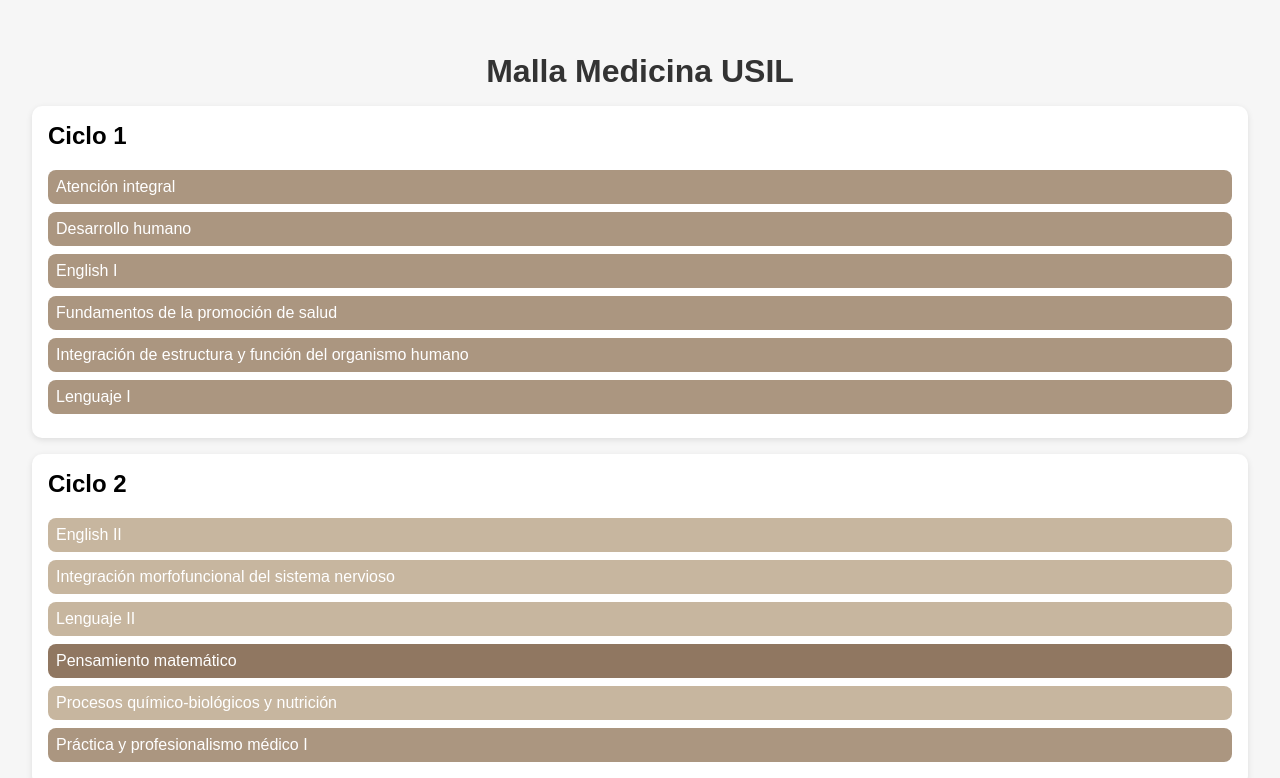
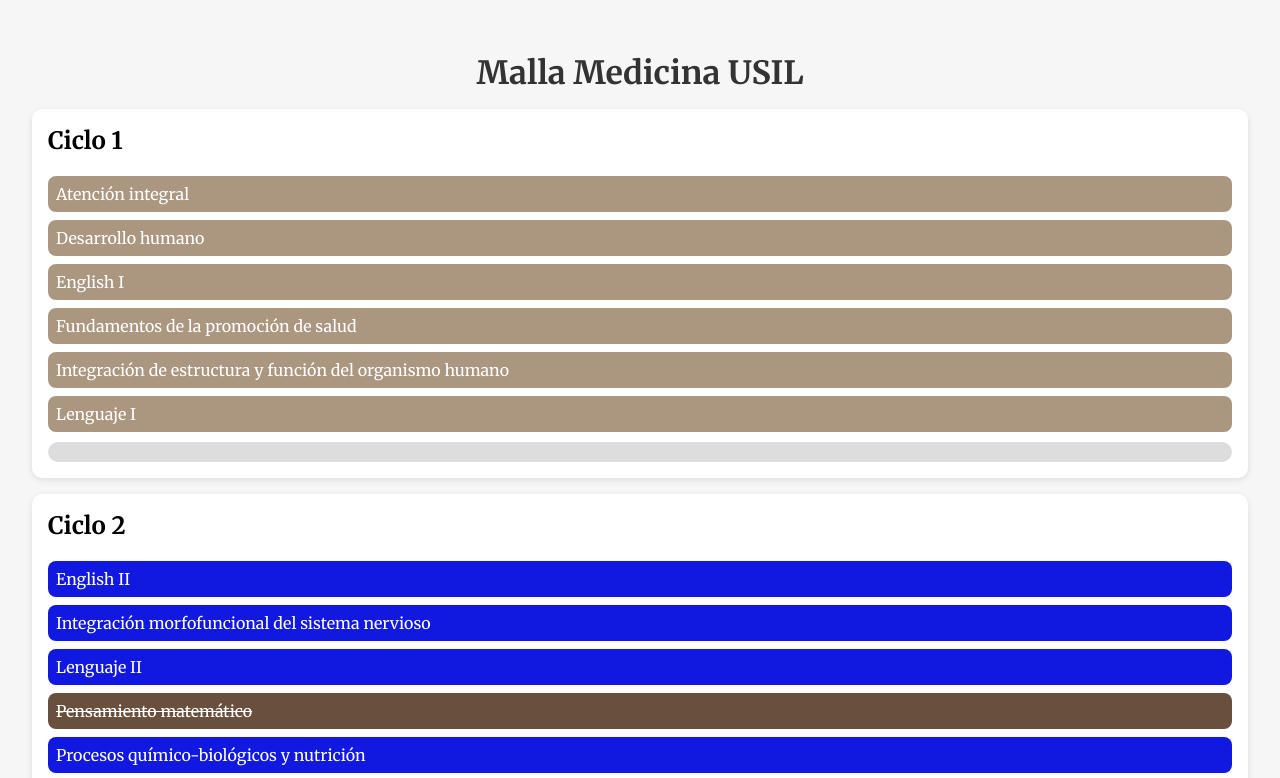
Before and after one commit to ttsrn32/malla-medicina-usil, a plain HTML site: page index.html in a window 1280 px wide. Both pictures are taken after a click on the element "Pensamiento matemático". Shown: the top 778 px of the page. Drawn offline with Linux system fonts and the light colour scheme.

Commit message:
Update index.html

```diff
--- a/index.html
+++ b/index.html
@@ -4,9 +4,10 @@
   <meta charset="UTF-8">
   <meta name="viewport" content="width=device-width, initial-scale=1.0">
   <title>Malla Medicina USIL</title>
+  <link href="https://fonts.googleapis.com/css2?family=Merriweather:wght@400;700&display=swap" rel="stylesheet">
   <style>
     body {
-      font-family: sans-serif;
+      font-family: 'Merriweather', serif;
       background-color: #f6f6f6;
       margin: 0;
       padding: 2rem;
@@ -31,7 +32,7 @@
       padding: 0.5rem;
       margin: 0.5rem 0;
       border-radius: 8px;
-      background-color: #c7b69f; /* Bloqueado por defecto */
+      background-color: #1119e1; /* Bloqueado por defecto */
       color: white;
       cursor: pointer;
       transition: transform 0.2s;
@@ -40,10 +41,25 @@
       transform: scale(1.05);
     }
     .curso.completado {
-      background-color: #907761 !important;
+      background-color: #69503c !important;
+      text-decoration: line-through;
     }
     .curso.desbloqueado {
       background-color: #ab9680 !important;
+    }
+    .barra-progreso {
+      width: 100%;
+      height: 20px;
+      background-color: #ddd;
+      border-radius: 10px;
+      margin-top: 10px;
+      overflow: hidden;
+    }
+    .barra-progreso-interna {
+      height: 100%;
+      background-color: #69503c;
+      width: 0%;
+      transition: width 0.3s ease;
     }
   </style>
 </head>
@@ -193,18 +209,31 @@
         titulo.textContent = `Ciclo ${ciclo}`;
         divCiclo.appendChild(titulo);
 
+        let completados = 0;
+        const total = porCiclo[ciclo].length;
+
         porCiclo[ciclo].forEach(curso => {
           const divCurso = document.createElement("div");
           divCurso.className = "curso";
           divCurso.textContent = curso.nombre;
           if (estadoCursos[curso.nombre]) {
             divCurso.classList.add("completado");
+            completados++;
           } else if (desbloqueado(curso)) {
             divCurso.classList.add("desbloqueado");
           }
           divCurso.onclick = () => actualizarEstado(curso.nombre);
           divCiclo.appendChild(divCurso);
         });
+
+        // barra de progreso
+        const barra = document.createElement("div");
+        barra.className = "barra-progreso";
+        const interna = document.createElement("div");
+        interna.className = "barra-progreso-interna";
+        interna.style.width = `${(completados / total) * 100}%`;
+        barra.appendChild(interna);
+        divCiclo.appendChild(barra);
 
         contenedor.appendChild(divCiclo);
       });
```
